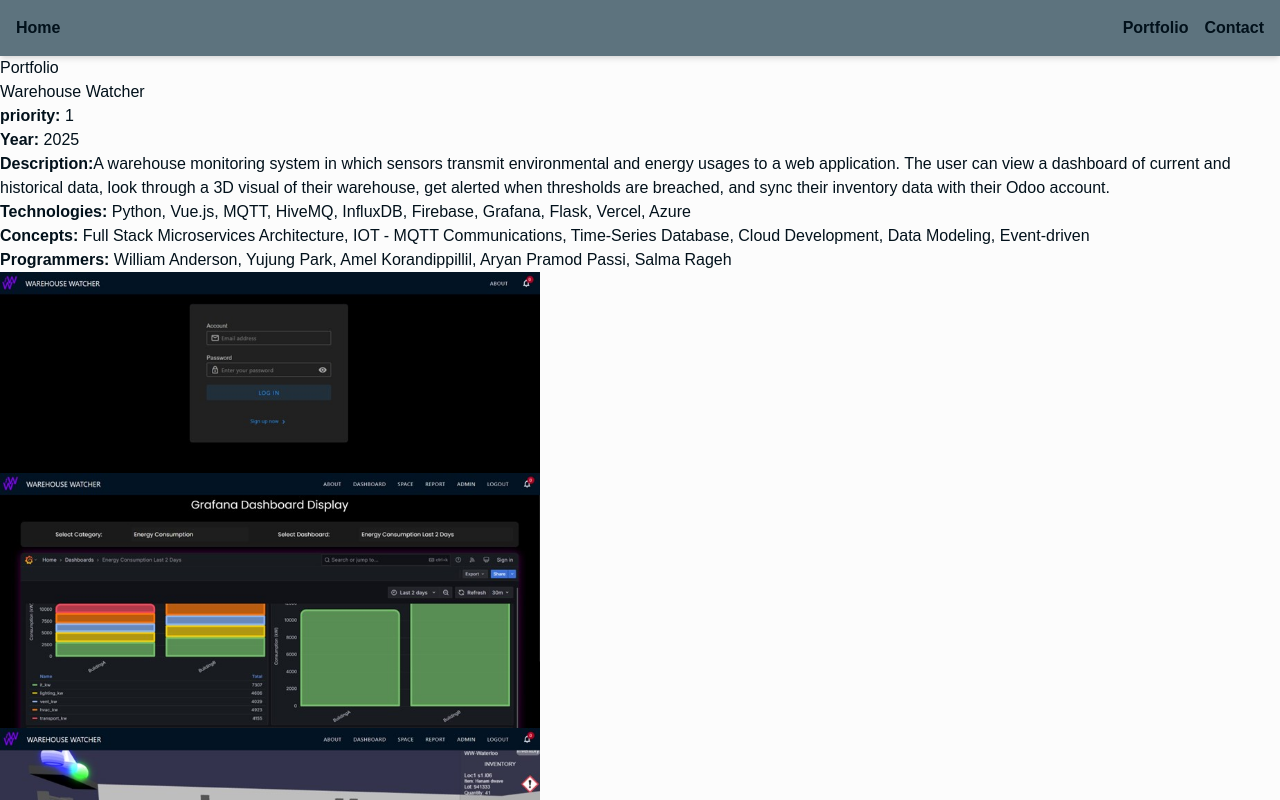
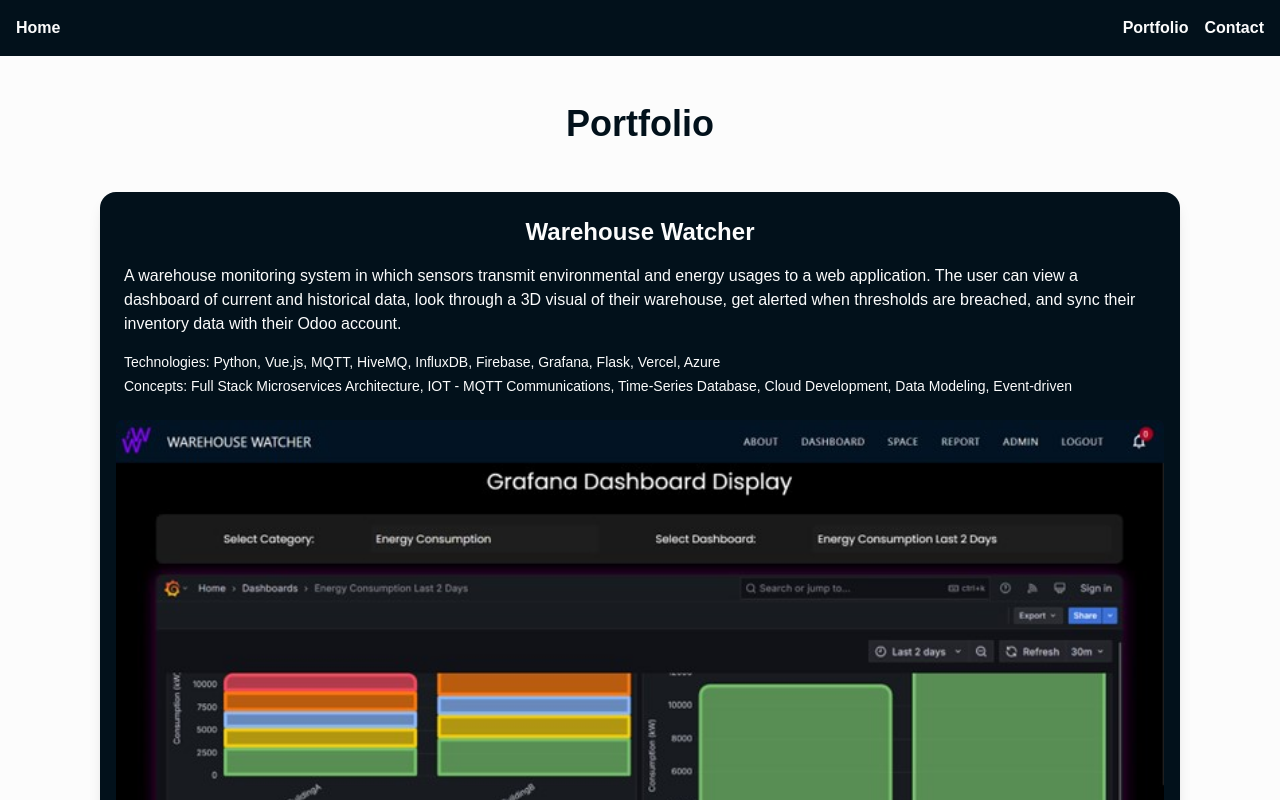
Before and after one commit to WilliamDAnderson/Portfolio-2, a Next.js app: page /portfolio in a window 1280 px wide. Shown: the top 800 px of the page. Built offline with nearby package versions, Linux system fonts and the light colour scheme.

Commit message:
Made project div in portfolio page look better.

```diff
--- a/src/app/globals.css
+++ b/src/app/globals.css
@@ -3,9 +3,6 @@
 :root {
     --background: #FCFCFC;
     --foreground: #02111B;
-    --header: #5D737E;
-    --accent_1: #30292F;
-    --accent_2: #3F4045;
 }
 
 @theme inline {
@@ -30,5 +27,6 @@
 }
 
 header {
-  background-color: var(--header);
+  background-color: var(--foreground);
+  color: var(--background);
 }
--- a/src/app/layout.tsx
+++ b/src/app/layout.tsx
@@ -26,7 +26,7 @@
   return (
 	<html lang="en">
 		<body className={`${geistSans.variable} ${geistMono.variable} antialiased flex flex-col min-h-screen`}>
-			<header className="p-4 shadow-md font-bold text-color-background">
+			<header className="p-4 font-bold">
 				<nav className="container mx-auto flex items-center">
 					<div className="flex-grow">
 						<Link href="/"
--- a/src/app/page.tsx
+++ b/src/app/page.tsx
@@ -1,10 +1,10 @@
 export default function Home() {
   return (
-    <div className="flex flex-col items-center justify-center min-h-screen bg-background text-foreground">
-      <h1 className="text-4xl font-bold text-[var(--foreground)]">
+    <div className="flex flex-col items-center justify-center min-h-screen">
+      <h1 className="text-4xl font-bold">
         William Anderson
       </h1>
-      <p className="mt-4 text-lg text-color-background">
+      <p className="mt-4 text-lg">
         A place for my software projects.
       </p>
     </div>
--- a/src/app/portfolio/page.tsx
+++ b/src/app/portfolio/page.tsx
@@ -12,39 +12,71 @@
   //  Get the projects from json data.
   const projects: Project[] = getProjects();
 
+  if (projects.length == 0) {
     return (
-    <div>
-      <h1>Portfolio</h1>
-      {projects.length == 0 ? (<p>No projects found.</p>) : (
-        <ul>
+      <main className="max-w-4xl mx-auto px-4 py-10 text-center">
+        <h1 className="text-3xl font-bold mb-4">My Portfolio</h1>
+        <p className="text-gray-500">No projects found.</p>
+      </main>
+    );
+  }
+
+  return (
+    <main className="px-4 py-12">
+      <h1 className="text-4xl font-bold text-center mb-12">Portfolio</h1>
+
+      <div className="grid gap-10 grid-cols-1">
         {projects.map((project) => (
-            <li key={project.title}>
-              <h2>{project.title}</h2>
-              <p><strong>priority:</strong> {project.priority}</p>
-              <p><strong>Year:</strong> {project.year}</p>
-              <p><strong>Description:</strong>{project.description}</p>
-              <ul>
-                <li><strong>Technologies:</strong> {project.technologies.join(', ')}</li>
-                <li><strong>Concepts:</strong> {project.concepts.join(', ')}</li>
-                <li><strong>Programmers:</strong> {project.programmers.join(', ')}</li>
-              </ul>
-              <div>
-                {project.images.map((image, index) => (
+          <div key={project.title}
+               className="max-w-[1080px] mx-auto bg-[var(--foreground)] text-[var(--background)] rounded-2xl shadow-lg overflow-hidden flex flex-col"
+          >
+            <div className="p-6 w-full">
+              <h2 className="text-center text-2xl font-semibold mb-4">{project.title}</h2>
+              <p className="mb-4">{project.description}</p>
+
+              <div className="text-sm space-y-1">
+                <p>
+                  <span className="font-medium">Technologies:</span>{' '}
+                  {project.technologies.join(', ')}
+                </p>
+                <p>
+                  <span className="font-medium">Concepts:</span>{' '}
+                  {project.concepts.join(', ')}
+                </p>
+              </div>
+            </div>
+
+            {project.images.length > 0 && (
+              <div className="grid grid-cols-1 gap-2 p-4 pt-0">
+                {project.images.map((img, index) => (
+                  <div
+                    key={index}
+                    className="relative w-full h-auto rounded-md overflow-hidden mx-auto"
+                  >
                     <Image
-                        key={index}
-                        src={`/${image}`}
-                        alt={`${project.title} - ${index}`}
+                      src={`/${img}`}
+                      alt={`${project.title} - ${index + 1}`}
+                      layout="responsive"
+                      objectFit="cover"
                       width={540}
                       height={360}
-                        layout="intrinsic" // For the aspect ratio
                     />
+                  </div>
                 ))}
               </div>
-            </li>
+            )}
+
+            <div className="p-6 text-sm space-y-1">
+              <p>
+                <span className="font-medium">Programmers:</span>{' '}
+                {project.programmers.join(', ')}
+              </p>
+            </div>
+
+          </div>
         ))}
-        </ul>
-      )}
       </div>
+    </main>
   );
 };
 
--- a/src/data/projects.json
+++ b/src/data/projects.json
@@ -20,8 +20,7 @@
                  "Cloud Development",
                  "Data Modeling",
                  "Event-driven"],
-    "images": ["./images/capstone_login.jpg",
-               "./images/capstone_dashboard.jpg",
+    "images": ["./images/capstone_dashboard.jpg",
                "./images/capstone_3d.jpg",
                "./images/capstone_admin.jpg"],
     "programmers": ["William Anderson",
```
Also changed, not shown: public/images/capstone_login.jpg (deleted). Lines whose indentation alone changed are shown as unchanged.
